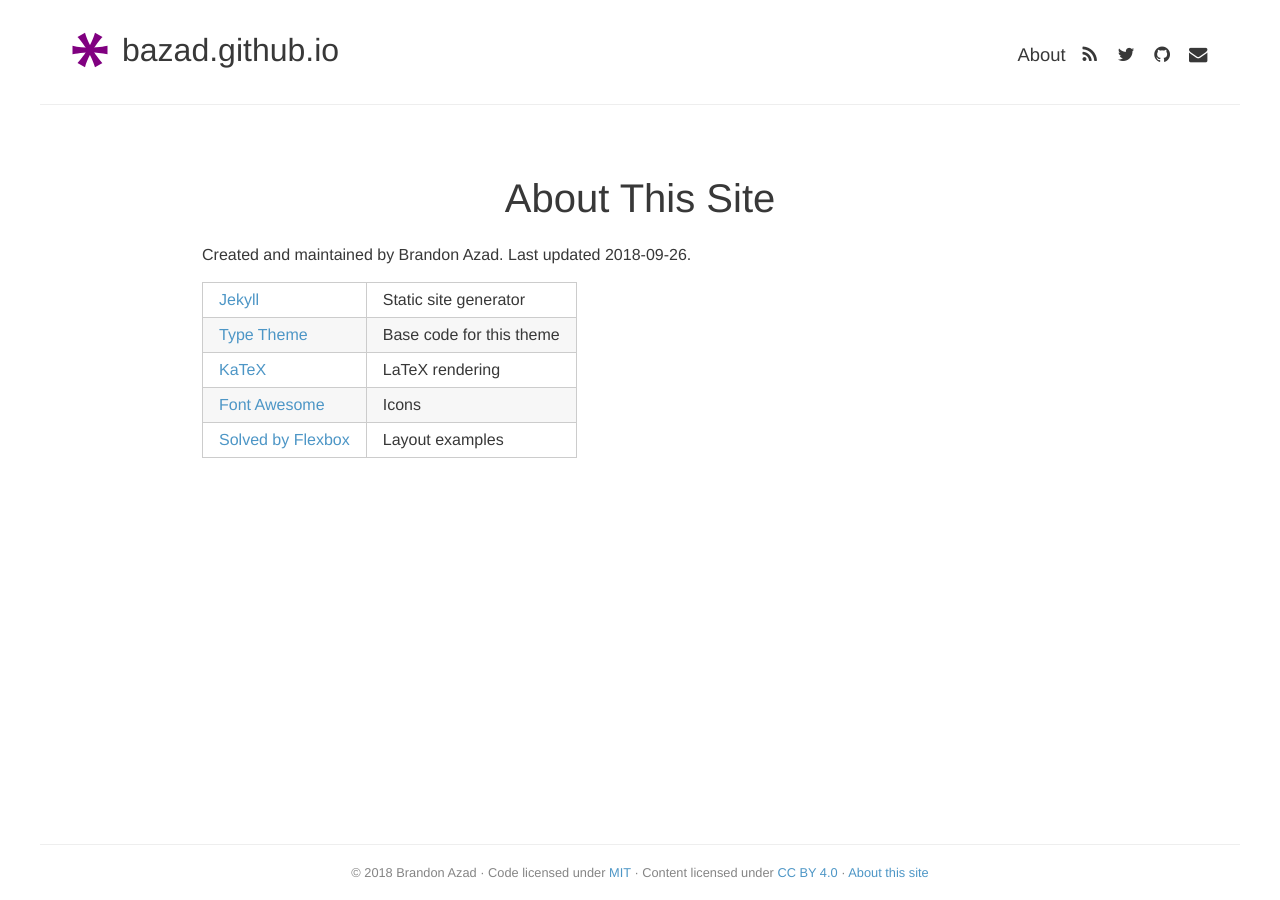
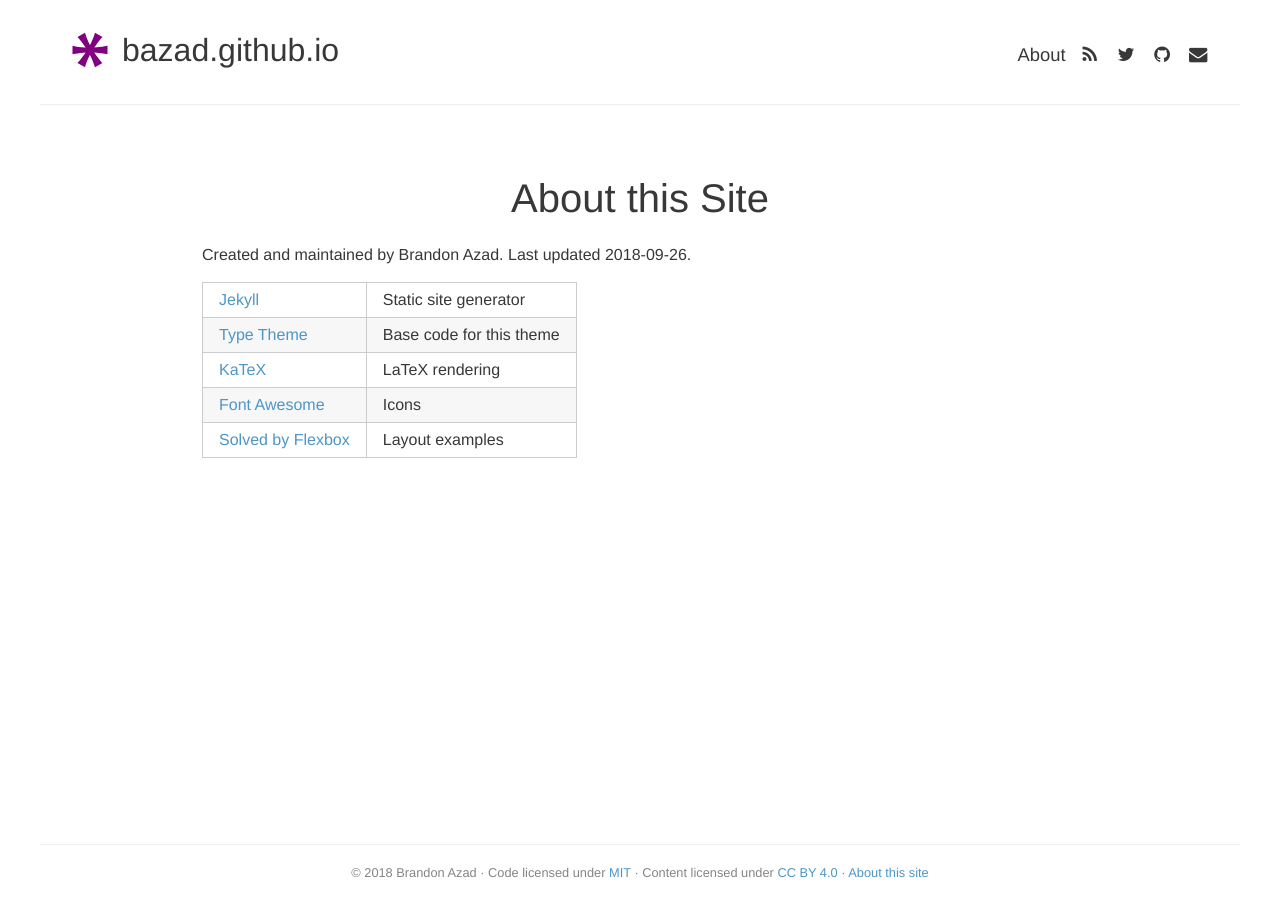
Before and after one commit to bazad/bazad.github.io, a Jekyll site: the page built from about-this-site.md, in a window 1280 px wide. Built offline with Jekyll 4.4.1, drawn with Linux system fonts in a browser that asks for light colours.

Commit message:
Improve site titles and favicon availability

```diff
--- a/_includes/head.html
+++ b/_includes/head.html
@@ -6,7 +6,7 @@
 	<meta name="robots" content="noindex">
 	{% endif %}
 
-	<title>{% if page.title %}{{ page.title }}{% else %}{{ site.title }}{% endif %}</title>
+	<title>{% if page.title %}{{ page.title }} | {{ site.title }}{% else %}{{ site.title }}{% endif %}</title>
 	{% if page.description %}
 	<meta name="description" content="{{ page.description | strip_html | strip_newlines | truncate: 160 }}">
 	{% elsif page.excerpt %}
@@ -21,7 +21,7 @@
 	<link rel="stylesheet" href="/css/main.css">
 
 	<!--Favicon-->
-	<link rel="shortcut icon" href="/img/favicon.ico" type="image/x-icon">
+	<link rel="shortcut icon" href="/favicon.ico" type="image/x-icon">
 
 	<!-- Canonical -->
 	<link rel="canonical" href="{{ page.url | replace:'index.html','' | prepend: site.url }}">
--- a/about-this-site.md
+++ b/about-this-site.md
@@ -1,6 +1,6 @@
 ---
 layout: page
-title: About This Site
+title: About this Site
 permalink: /about-this-site/
 ---
 
--- a/index.html
+++ b/index.html
@@ -1,4 +1,5 @@
 ---
+title: Brandon Azad's security blog
 layout: default
 ---
 <div class="posts">
```
Also changed, not shown: favicon.ico (renamed from img/favicon.ico).
